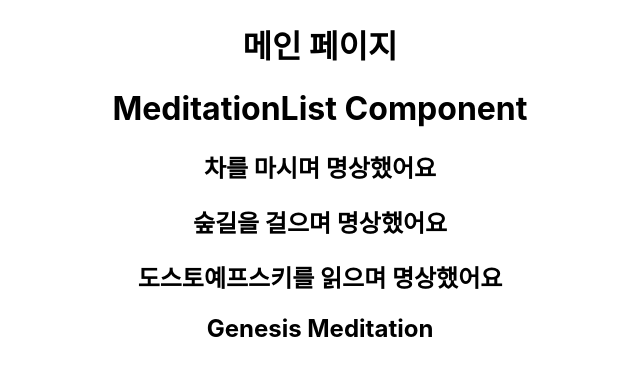
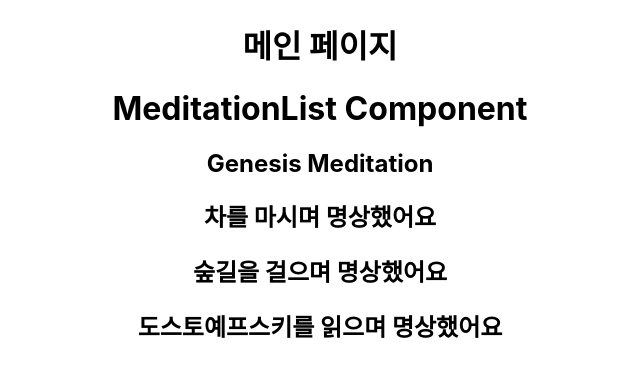
Before and after one commit to gongmyeong-study/gold-practice, a React (Create React App) app in the folder react_practice/meditation/: page / in a window 1280 px wide. Shown: the top 376 px of the page, without its empty margins (320-960 px from the left). Built offline with nearby package versions, Linux system fonts and the light colour scheme.

Commit message:
modify the interface of state in store

```diff
--- a/react_practice/meditation/src/components/MeditationList/MeditationList.tsx
+++ b/react_practice/meditation/src/components/MeditationList/MeditationList.tsx
@@ -1,36 +1,24 @@
 import React from "react";
 import { connect } from "react-redux";
 
-
-import MeditationControl from "../MeditationControl/MeditationControl";
-
-type Record = Array<String>;
-
-let meditationRecords: Record = [
-  "차를 마시며 명상했어요",
-  "숲길을 걸으며 명상했어요",
-  "도스토예프스키를 읽으며 명상했어요",
-];
-
 interface Props {
-  record: string
+  records: [string]
 }
 
 function MeditationList(props: Props) {
   return (
     <div className="meditation_list">
       <h1>MeditationList Component</h1>
-      {meditationRecords.map((value) => {
+      {props.records.map((value) => {
         return <h2>{value}</h2>;
       })}
-      <h2>{props.record}</h2>
     </div>
   );
 }
 
 const mapStateToProps = (state: any) => {
   return {
-    record: state.record
+    records: state.records
   }
 }
 
--- a/react_practice/meditation/src/store/reducer.tsx
+++ b/react_practice/meditation/src/store/reducer.tsx
@@ -1,5 +1,5 @@
 interface State {
-  record: string
+  records: Array<string>
 }
 
 interface Action {
@@ -8,7 +8,7 @@ interface Action {
 }
 
 const initialState: State = {
-  record: "Genesis Meditation"
+  records: ["Genesis Meditation", "차를 마시며 명상했어요", "숲길을 걸으며 명상했어요", "도스토예프스키를 읽으며 명상했어요"]
 }
 
 const reducer = (state: State = initialState , action: Action) => {
```
